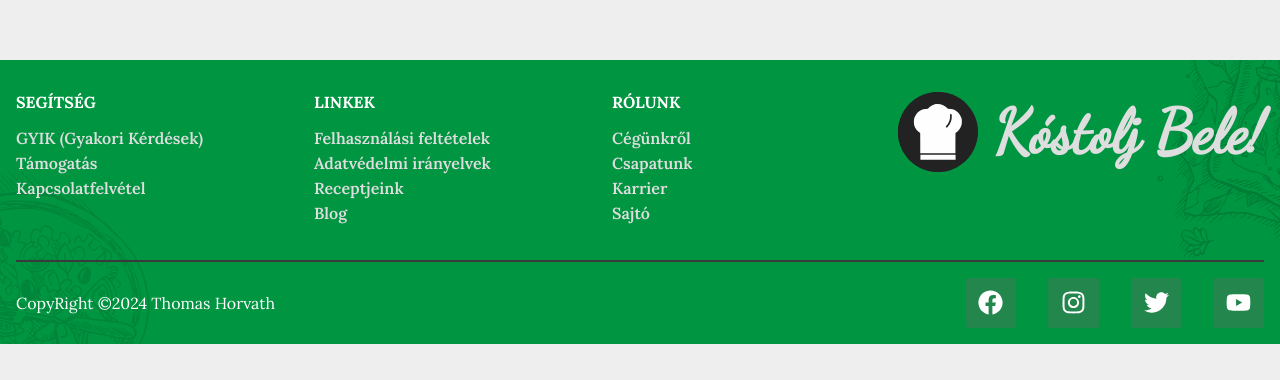
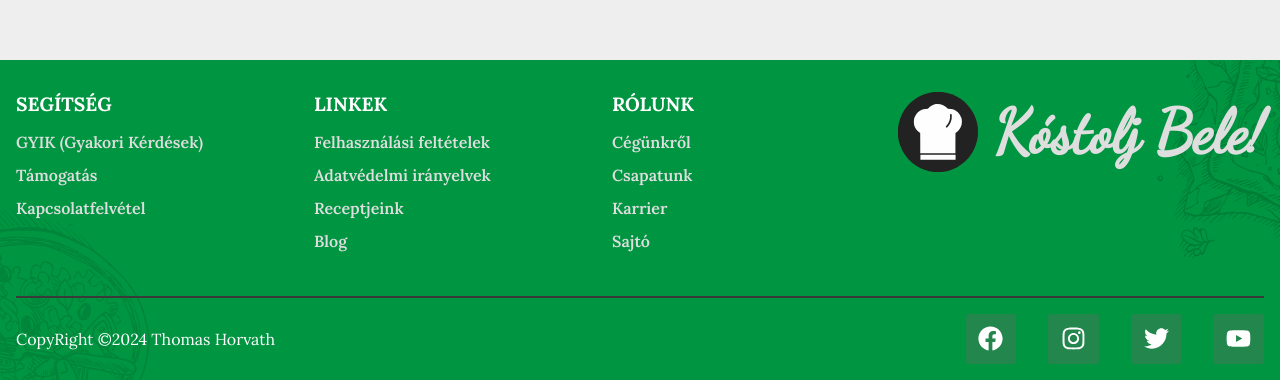
Before and after one commit to Thomas-Horvath/kostolj-bele, a Next.js app: page /pages/register in a window 1280 px wide. Shown: the part 810-1190 px from the top of the page. Before the commit the page ends 1154 px from the top, so only its background shows below. Built offline with nearby package versions, Linux system fonts and the light colour scheme.

Commit message:
footer and touch screen hover

```diff
--- a/app/styles/footer.module.scss
+++ b/app/styles/footer.module.scss
@@ -97,12 +97,12 @@
 
                     h2 {
                         text-transform: uppercase;
-                        font-size: 1rem;
+                        font-size: 1.2rem;
                         color: $white;
                     }
 
                     li {
-                        margin-bottom: .3rem;
+                        margin-bottom: .8rem;
                         font-weight: 600;
 
                         &:hover {
@@ -185,6 +185,8 @@
 
 
 
+
+// touch screen hover
 @media (hover: none) {
     .footer {
         .content_wrapper {
```
